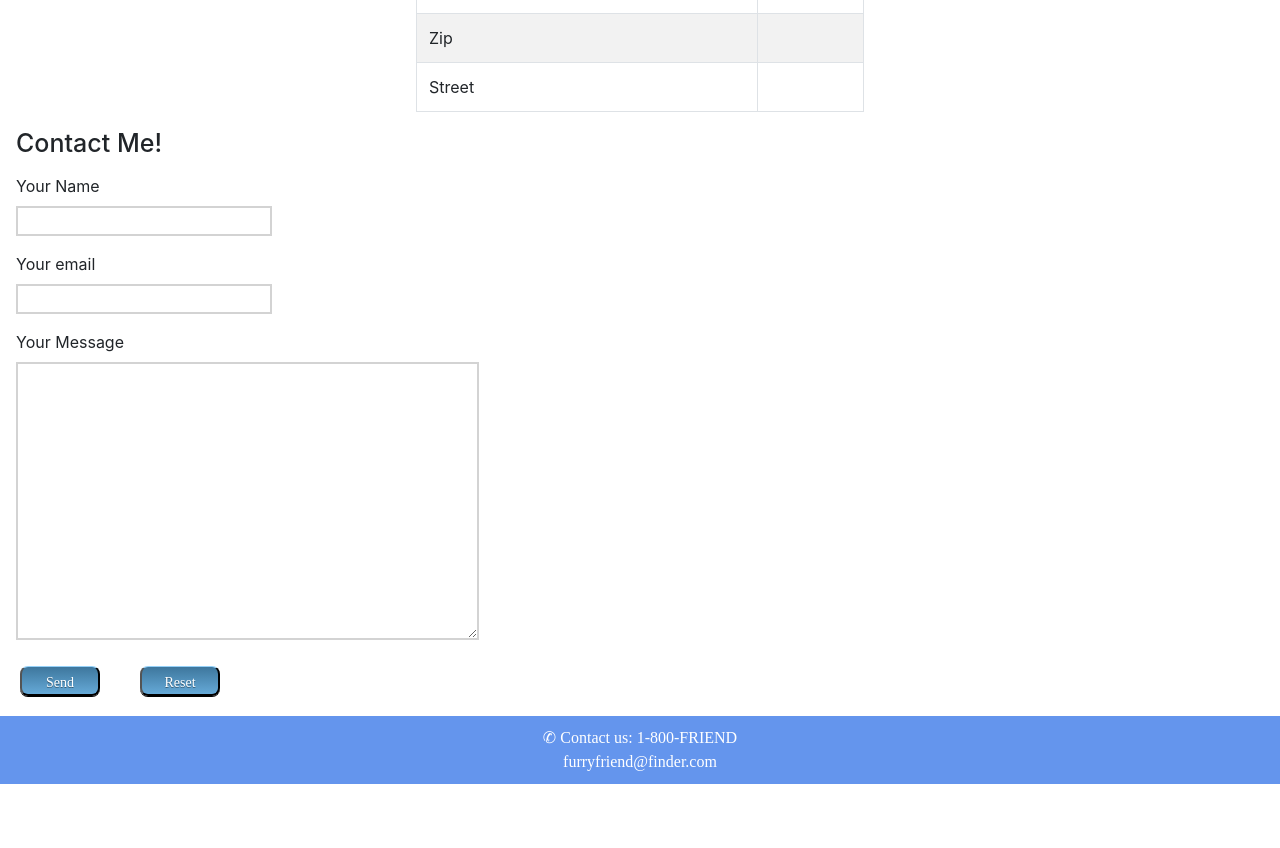
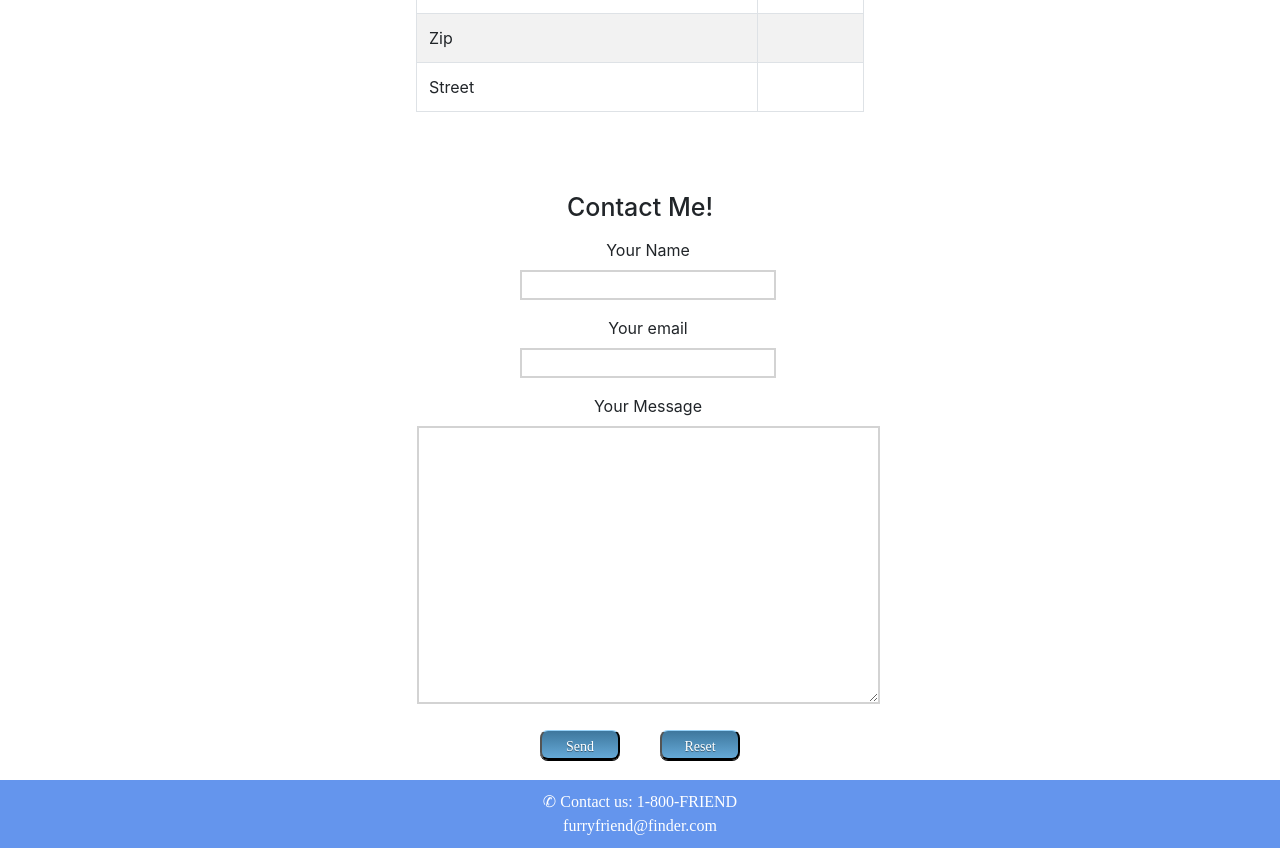
Before and after one commit to Gen081/FurryFriends, a React (Create React App) app in the folder client/: page /dogs/1 in a window 1280 px wide. Shown: the part 560-1408 px from the top of the page. Before the commit the page ends 1344 px from the top, so only its background shows below. Built offline with nearby package versions, Linux system fonts and the light colour scheme; no server answers; a web font is replaced by a local one.

Commit message:
centered contact form

```diff
--- a/client/src/assets/stylesheets/showanimal.css
+++ b/client/src/assets/stylesheets/showanimal.css
@@ -29,3 +29,16 @@
 .table {
     margin-top: 5vh;
 }
+
+.contactWrapper {
+    margin-top: 10vh;
+}
+
+.formHeader {
+    display: flex;
+    justify-content: center;
+}
+
+#contactForm {
+    text-align: center;
+}
--- a/client/src/components/ContactForm.js
+++ b/client/src/components/ContactForm.js
@@ -6,8 +6,8 @@ const ContactForm = (props) => {
 
   return (
     <div className="contactWrapper">
-      <h1 className="form-field header">Contact Me!</h1>
-      <form id='ContactForm' action="https://formspree.io/pierrelouisgenny@gmail.com" method="POST">
+      <h1 className="formHeader">Contact Me!</h1>
+      <form id='contactForm' action="https://formspree.io/pierrelouisgenny@gmail.com" method="POST">
         <div className="form-input">
           <label htmlFor="your-name">Your Name</label>
           <input
```
